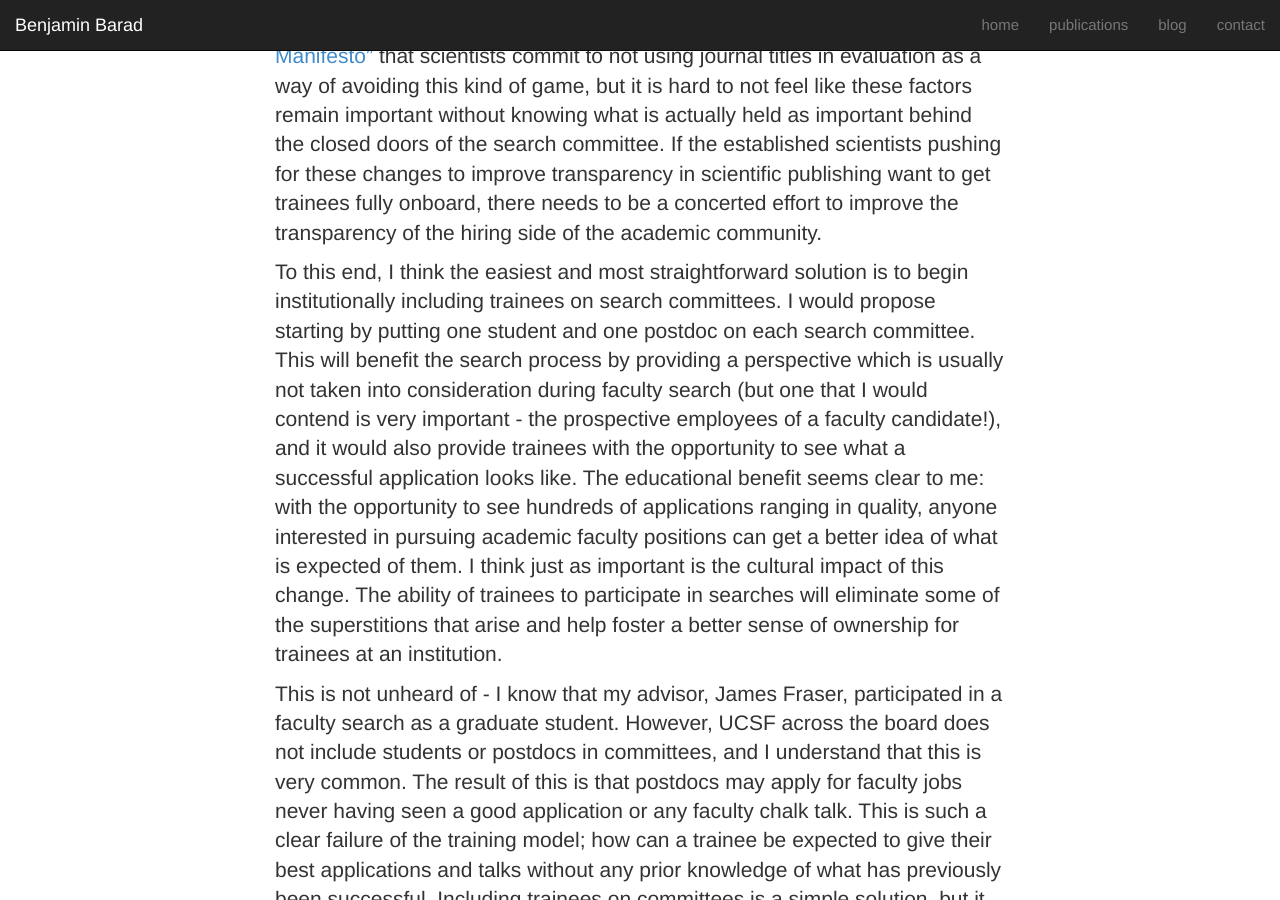
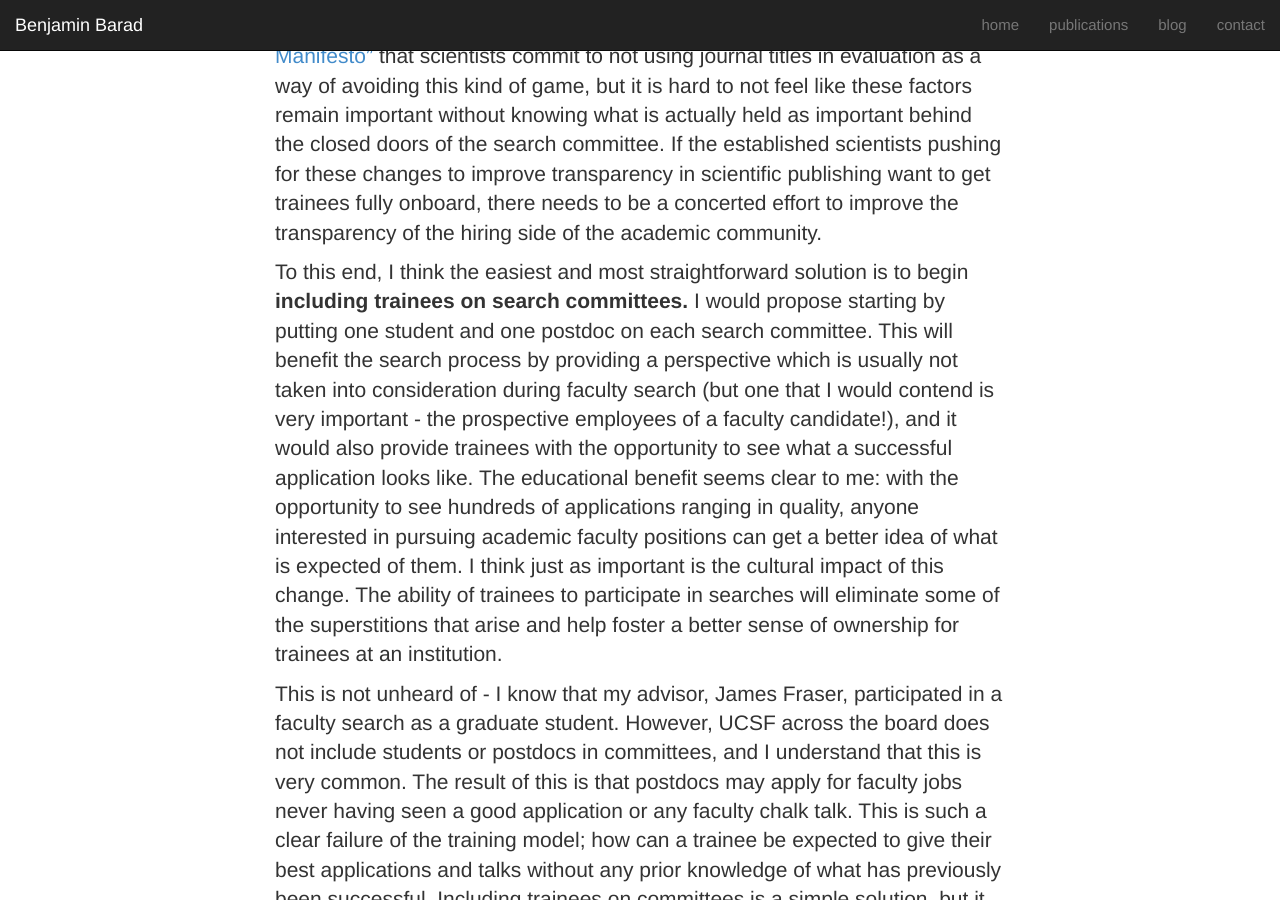
Before and after one commit to bbarad/bbarad.github.io, a Jekyll site: the page built from _posts/2016-02-13-Trainees-on-committees.md, in a window 1280 px wide and 900 px high, scrolled down 1129 px. Built offline with Jekyll 4.4.1, drawn with Linux system fonts in a browser that asks for light colours; nearby versions of some CDN libraries; comment, search, counter and statistics services are not loaded.

Commit message:
updated text slightly

```diff
--- a/Gemfile
+++ b/Gemfile
@@ -1,2 +1,3 @@
 source 'https://rubygems.org'
 gem 'github-pages'
+gem 'jekyll-paginate'
--- a/_posts/2016-02-13-Trainees-on-committees.md
+++ b/_posts/2016-02-13-Trainees-on-committees.md
@@ -20,7 +20,7 @@ No matter what faculty say about their search process, ultimately the hiring pro
 Mike Eisen recently proposed in his ["Mission Bay Manifesto"](http://www.michaeleisen.org/blog/?p=1760) that scientists commit to not using journal titles in evaluation as a way of avoiding this kind of game, but it is hard to not feel like these factors remain important without knowing what is actually held as important behind the closed doors of the search committee.
 If the established scientists pushing for these changes to improve transparency in scientific publishing want to get trainees fully onboard, there needs to be a concerted effort to improve the transparency of the hiring side of the academic community.
 
-To this end, I think the easiest and most straightforward solution is to begin institutionally including trainees on search committees.
+To this end, I think the easiest and most straightforward solution is to begin __including trainees on search committees.__
 I would propose starting by putting one student and one postdoc on each search committee.
 This will benefit the search process by providing a perspective which is usually not taken into consideration during faculty search (but one that I would contend is very important - the prospective employees of a faculty candidate!), and it would also provide trainees with the opportunity to see what a successful application looks like.
 The educational benefit seems clear to me: with the opportunity to see hundreds of applications ranging in quality, anyone interested in pursuing academic faculty positions can get a better idea of what is expected of them.
```
Also changed, not shown: Gemfile.lock.
